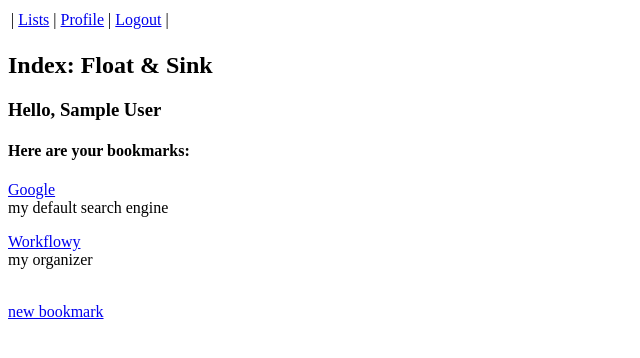
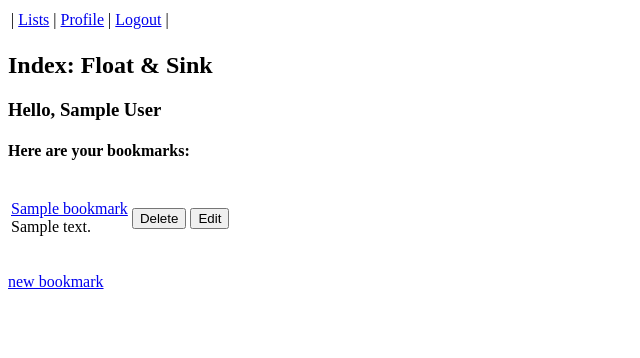
Before and after one commit to tbarron/fns, a Flask app: page / in a window 1280 px wide. Shown: the top 358 px of the page, without its empty margins (0-640 px from the left). Run offline with Flask 2, Linux system fonts and the light colour scheme; the visitor is signed in with stand-in values (Sample User, id 1); tables that the repository leaves empty hold one stand-in row (values such as "Sample post"); parts of the project's set-up code (start-up, migrations or seed data) failed here and were passed over.

Commit message:
Display the list of bookmarks (with edit and delete buttons)

```diff
--- a/app/fns_util.py
+++ b/app/fns_util.py
@@ -1,21 +1,13 @@
 import time
+import pdb
+from app import Bookmark
 
 
 # -----------------------------------------------------------------------------
-def bm_test_list():
-    bml = [
-        {
-        'bm_name': 'Google',
-        'bm_url': 'http://www.google.com',
-        'bm_comment': 'my default search engine'
-        },
-        {
-        'bm_name': 'Workflowy',
-        'bm_url': 'http://www.workflowy.com',
-        'bm_comment': 'my organizer'
-        },
-        ]
-    return bml
+def bm_list(owner_id, db):
+    # pdb.set_trace()
+    z = db.session.query(Bookmark).filter_by(owner=owner_id).all()
+    return z
 
 
 # -----------------------------------------------------------------------------
--- a/app/templates/edit_bookmark.html
+++ b/app/templates/edit_bookmark.html
@@ -5,13 +5,13 @@
   <form action="" method=post>
     <table><tr>
         <td>Bookmark name:
-        <td>{{ form.bm_name(size=80, autofocus="autofocus") }}
+        <td>{{ form.name(size=80, autofocus="autofocus") }}
       </tr><tr>
         <td>Bookmark URL:
-        <td>{{ form.bm_url(size=80) }}
+        <td>{{ form.url(size=80) }}
       </tr><tr>
         <td>Bookmark Comment:
-        <td>{{ form.bm_comment(size=80) }}
+        <td>{{ form.comment(size=80) }}
     </tr></table>
     <p>
       <input type=submit value="Submit">
--- a/app/templates/index.html
+++ b/app/templates/index.html
@@ -17,10 +17,18 @@
 
   <h4>Here are your bookmarks:</h4>
 
+  <form action="bookmark" method="post">
+  <table class="bm_list">
   {% for bm in bm_list %}
-  <div><p><a href="{{ bm.bm_url }}">{{ bm.bm_name }}</a>
-       <br>{{ bm.bm_comment }}</p>
+    <tr><div>
+        <td><p><a href="{{ bm.bm_url }}">{{ bm.bm_name }}</a>
+            <br>{{ bm.bm_comment }}</p>
+        <td><button type=submit name="delete" value="{{ bm.id }}">Delete</button>
+        <td><button type=submit name="edit" value="{{ bm.id }}">Edit</button>
+    </div></tr>
   {% endfor %}
+  </table>
+  </form>
 
   <br><a href="/bookmark">new bookmark</a>
 
--- a/app/views.py
+++ b/app/views.py
@@ -22,7 +22,7 @@ def index():
     return render_template('index.html',
                            title='Float & Sink',
                            user=user,
-                           bm_list=fns_util.bm_test_list())
+                           bm_list=fns_util.bm_list(g.user.id, db))
 
 
 # -----------------------------------------------------------------------------
```
